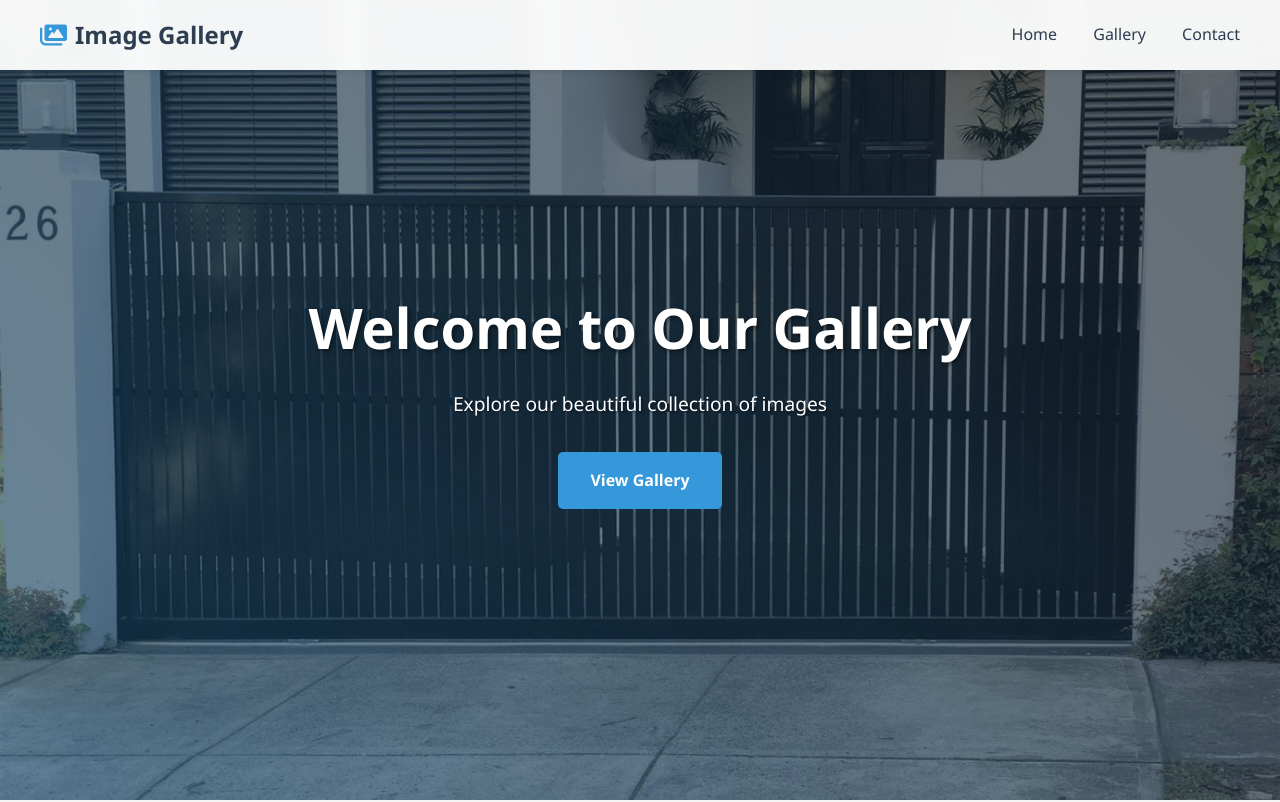
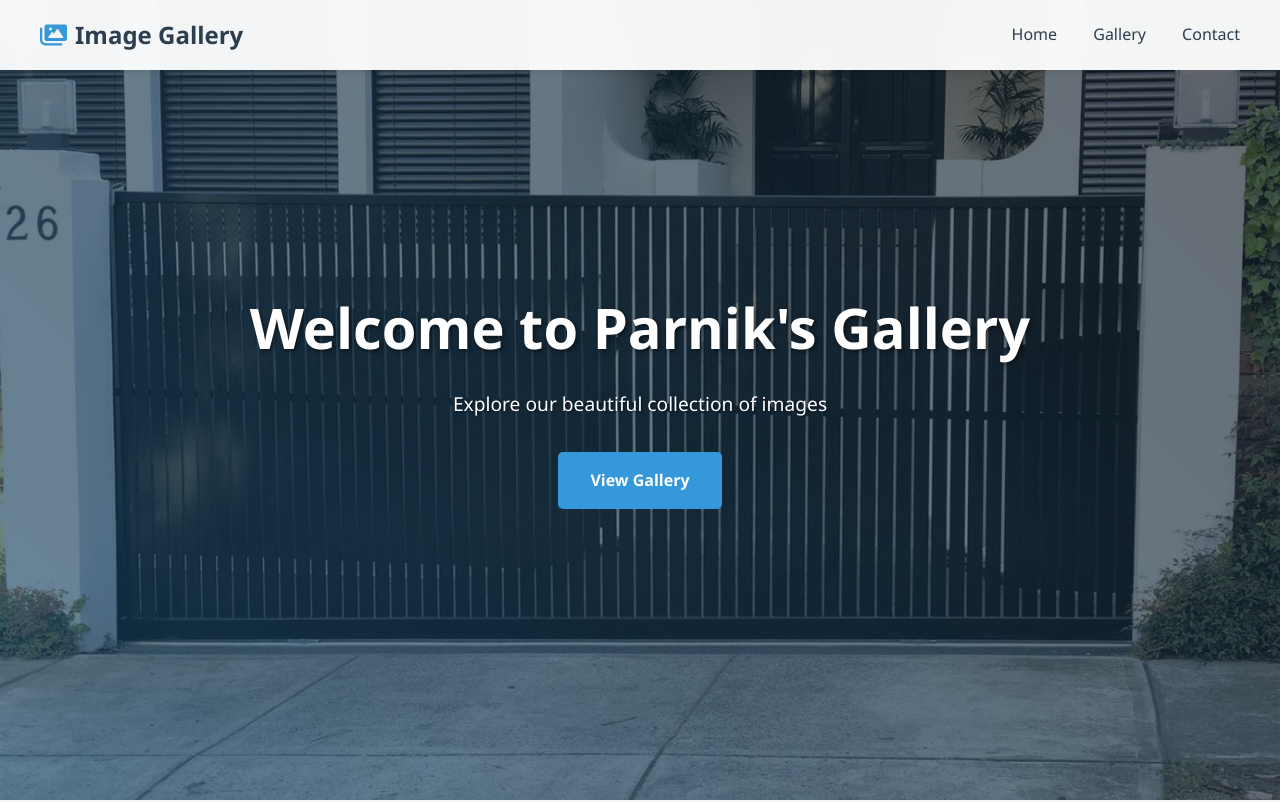
Before and after one commit to parnik-code/website_single_page, a plain HTML site: page index.html in a window 1280 px wide. Shown: the top 802 px of the page. Drawn offline with Linux system fonts and the light colour scheme.

Commit message:
third commit

```diff
--- a/index.html
+++ b/index.html
@@ -432,7 +432,7 @@
     <!-- Hero Section -->
     <section class="hero" id="home">
         <div class="hero-content">
-            <h1>Welcome to Our Gallery</h1>
+            <h1>Welcome to Parnik's Gallery</h1>
             <p>Explore our beautiful collection of images</p>
             <a href="#gallery" class="btn">View Gallery</a>
         </div>
```
Also changed, not shown: 2 other files.
